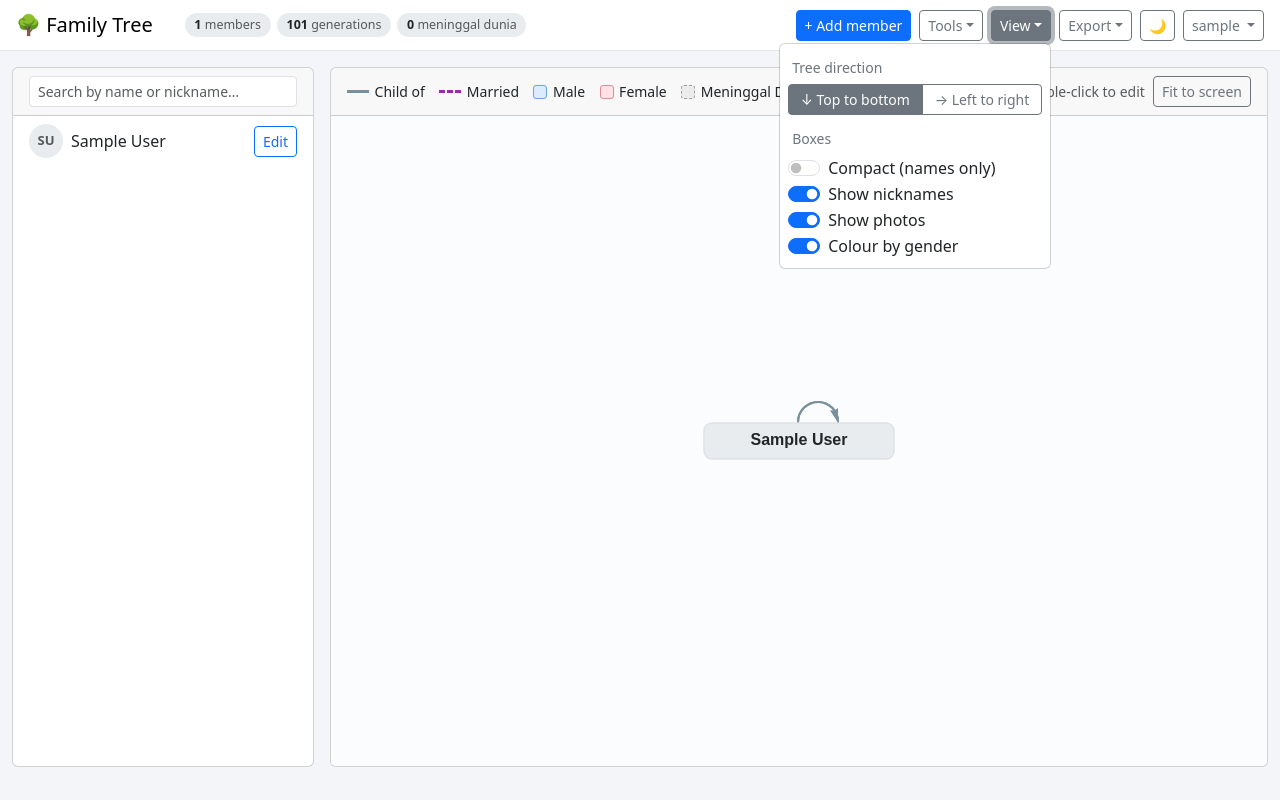
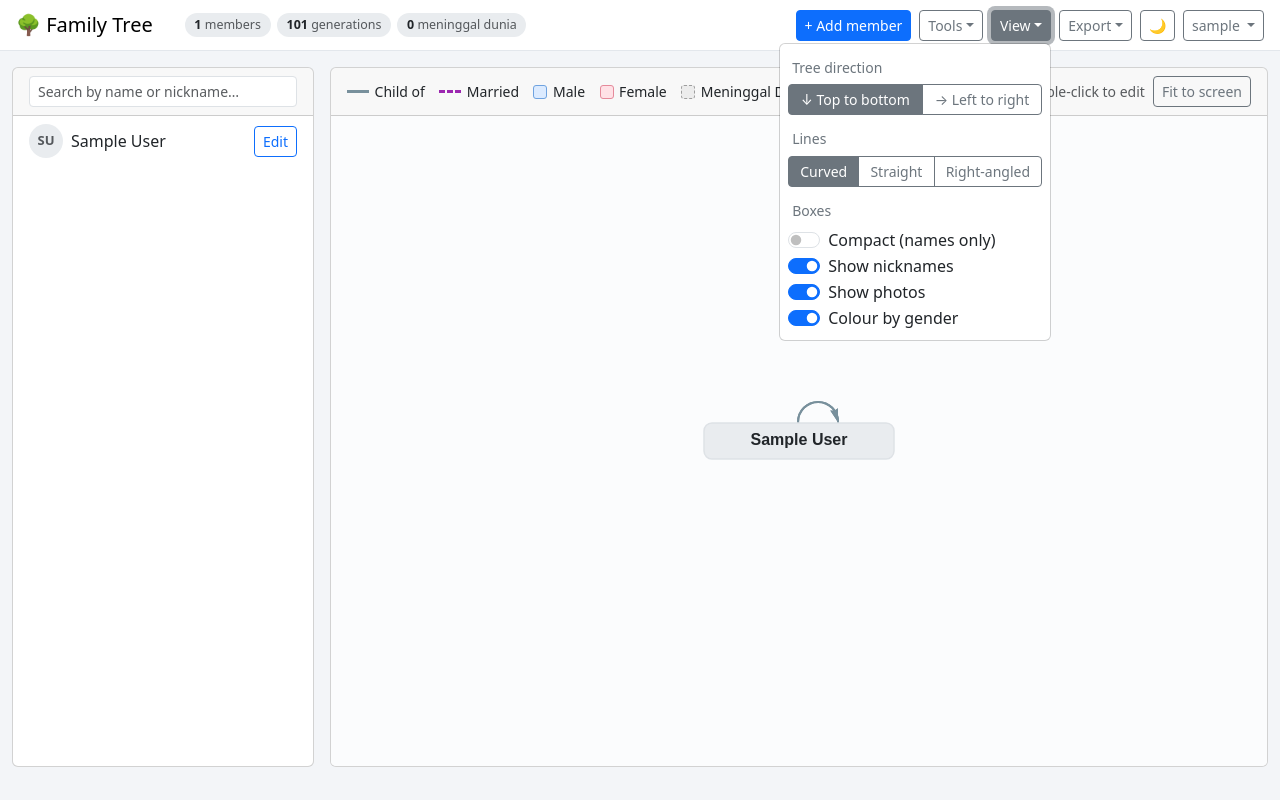
Before and after one commit to LonelySlack/family-tree, a Flask app: page / in a window 1280 px wide, after a click on "View". Run offline with Flask 3, Linux system fonts and the light colour scheme; the visitor is signed in with stand-in values (Sample User, id 1); data comes from the database, SQL or seed files in the repository; data that the repository does not hold is empty; some libraries are stand-ins or nearby versions.

Commit message:
Line style option: curved, straight or right-angled
View > Lines. Right-angled draws the classic chart: a line down from the
couple to a bar halfway to the next generation, along the bar, then down
into each child, using invisible bend points so it works in both tree
directions and in the PNG export. Remembered per browser like the other
view options.

Co-Authored-By: Claude Opus 5.5 <noreply@anthropic.com>

```diff
--- a/static/js/app.js
+++ b/static/js/app.js
@@ -36,7 +36,8 @@ async function api(url, { method = 'GET', json, form } = {}) {
 
 // homeId: "This is me" — the tree opens zoomed in on that person.
 const DEFAULT_SETTINGS = {
-    direction: 'down', compact: false, nicknames: true, photos: true, colourByGender: true, homeId: null
+    direction: 'down', compact: false, nicknames: true, photos: true, colourByGender: true, homeId: null,
+    lines: 'curved', // 'curved' | 'straight' | 'elbow' (right-angled)
 };
 let settings = { ...DEFAULT_SETTINGS };
 
@@ -47,6 +48,8 @@ function loadSettings() {
         settings = { ...DEFAULT_SETTINGS };
     }
     document.getElementById(settings.direction === 'right' ? 'dirRight' : 'dirDown').checked = true;
+    const lineInput = document.querySelector(`input[name="lines"][value="${settings.lines}"]`);
+    (lineInput || document.getElementById('linesCurved')).checked = true;
     document.getElementById('optCompact').checked = settings.compact;
     document.getElementById('optNicknames').checked = settings.nicknames;
     document.getElementById('optPhotos').checked = settings.photos;
@@ -797,9 +800,9 @@ function drawTree() {
     const colours = palette();
     const horizontal = settings.direction === 'right';
     const pos = layoutPos;
-    const screen = id => horizontal
-        ? { x: (pos[id].y / LEVEL_H) * H_LEVEL, y: pos[id].x * H_SCALE }
-        : { x: pos[id].x, y: pos[id].y };
+    // Layout coordinates -> where they're drawn, for either direction.
+    const place = (x, y) => horizontal ? { x: (y / LEVEL_H) * H_LEVEL, y: x * H_SCALE } : { x, y };
+    const screen = id => place(pos[id].x, pos[id].y);
 
     const nodes = new vis.DataSet(membersData.map(m => {
         // Short labels keep the tree readable; the rest is in the details panel.
@@ -891,16 +894,51 @@ function drawTree() {
         }
     });
 
+    // Children grouped by where their line starts: a couple's dot, or a
+    // single parent. Each start point is { id, x, y } in layout coordinates.
+    const families = new Map();
+    const addChild = (start, childId) => {
+        if (!families.has(start.id)) families.set(start.id, { start, kids: [] });
+        families.get(start.id).kids.push(childId);
+    };
     membersData.forEach(m => {
         const father = m.father_id && byId(m.father_id);
         const mother = m.mother_id && byId(m.mother_id);
         if (father && mother && adjacent(father.id, mother.id)) {
-            edges.add({ from: addCouple(father.id, mother.id), to: m.id, ...childLine });
+            const key = addCouple(father.id, mother.id);
+            addChild({ id: key, x: (pos[father.id].x + pos[mother.id].x) / 2, y: pos[father.id].y }, m.id);
         } else {
-            if (father) edges.add({ from: father.id, to: m.id, ...childLine });
-            if (mother) edges.add({ from: mother.id, to: m.id, ...childLine });
+            if (father) addChild({ id: father.id, ...pos[father.id] }, m.id);
+            if (mother) addChild({ id: mother.id, ...pos[mother.id] }, m.id);
         }
     });
+
+    const lineStyle = settings.lines;
+    // Invisible bend points for right-angled lines; string ids, so they're never selectable.
+    const bend = (id, x, y) => nodes.add({
+        id, ...place(x, y), shape: 'dot', size: 1, borderWidth: 0, chosen: false,
+        color: { background: colours.child, border: colours.child },
+    });
+    const plain = { color: { color: colours.child }, width: 2, smooth: false };
+
+    for (const { start, kids } of families.values()) {
+        if (lineStyle !== 'elbow') {
+            kids.forEach(k => edges.add({ from: start.id, to: k, ...childLine, ...(lineStyle === 'straight' ? { smooth: false } : {}) }));
+            continue;
+        }
+        // Down from the parents to a bar halfway to the next generation,
+        // along the bar, then down into each child.
+        const barY = start.y + LEVEL_H / 2;
+        const top = `bend-${start.id}`;
+        bend(top, start.x, barY);
+        edges.add({ from: start.id, to: top, ...plain });
+        for (const k of kids) {
+            const drop = `bend-${start.id}-${k}`;
+            bend(drop, pos[k].x, barY);
+            edges.add({ from: top, to: drop, ...plain });
+            edges.add({ from: drop, to: k, ...childLine, smooth: false });
+        }
+    }
 
     const options = {
         // Positions come from computeLayout, not vis-network's own layout.
--- a/templates/index.html
+++ b/templates/index.html
@@ -46,6 +46,15 @@
                         <label class="btn btn-outline-secondary btn-sm" for="dirDown">↓ Top to bottom</label>
                         <input type="radio" class="btn-check" name="direction" id="dirRight" value="right" onchange="setSetting('direction', 'right')">
                         <label class="btn btn-outline-secondary btn-sm" for="dirRight">→ Left to right</label>
+                    </div>
+                    <h6 class="dropdown-header px-1">Lines</h6>
+                    <div class="btn-group w-100 mb-2" role="group">
+                        <input type="radio" class="btn-check" name="lines" id="linesCurved" value="curved" onchange="setSetting('lines', 'curved')">
+                        <label class="btn btn-outline-secondary btn-sm" for="linesCurved">Curved</label>
+                        <input type="radio" class="btn-check" name="lines" id="linesStraight" value="straight" onchange="setSetting('lines', 'straight')">
+                        <label class="btn btn-outline-secondary btn-sm" for="linesStraight">Straight</label>
+                        <input type="radio" class="btn-check" name="lines" id="linesElbow" value="elbow" onchange="setSetting('lines', 'elbow')">
+                        <label class="btn btn-outline-secondary btn-sm" for="linesElbow">Right-angled</label>
                     </div>
                     <h6 class="dropdown-header px-1">Boxes</h6>
                     <div class="form-check form-switch">
```
